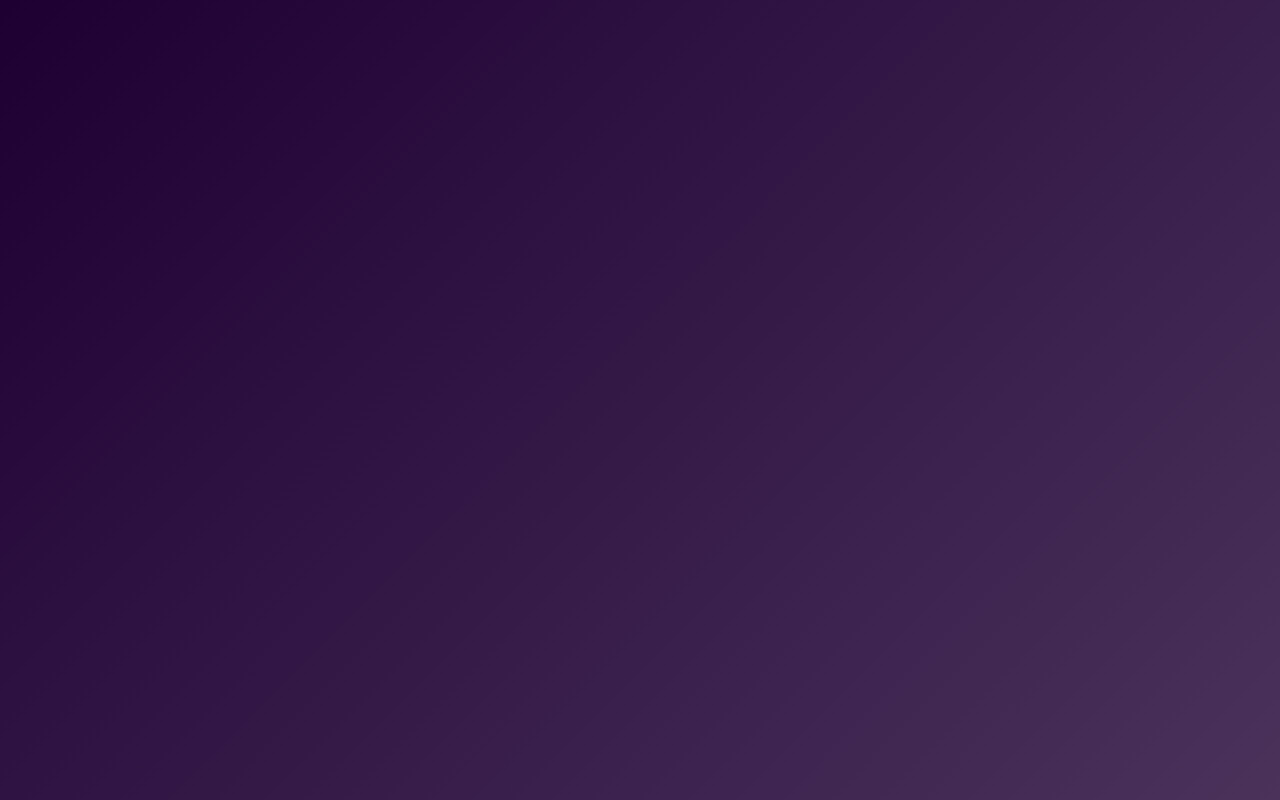
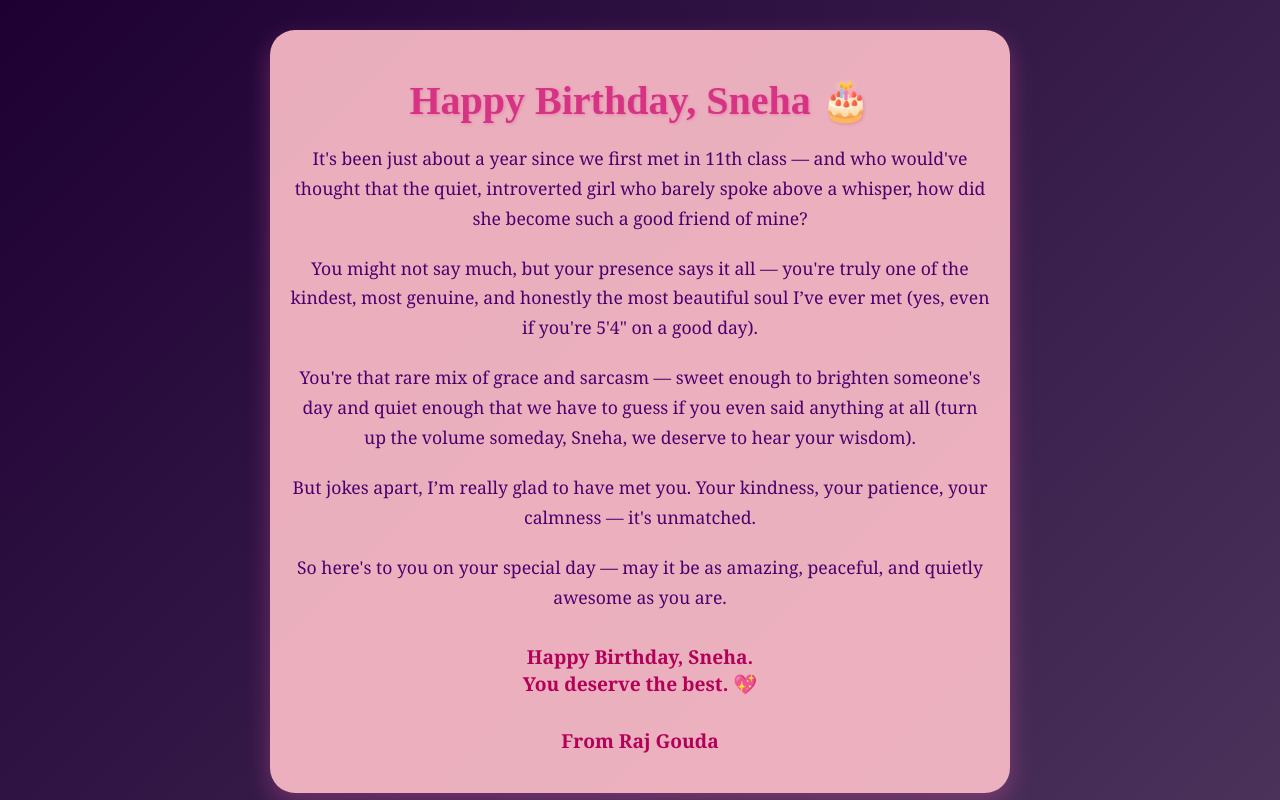
Before and after one commit to BruhBaBooey/Sneha-s-Birthday-Project, a React (Create React App) app: page /FinalMessage in a window 1280 px wide. Before the commit this address had no page. Built offline with nearby package versions, Linux system fonts and the light colour scheme.

Commit message:
Add FinalMessage component styled like a greeting card

```diff
--- a/src/App.js
+++ b/src/App.js
@@ -1,21 +1,72 @@
-import { Routes, Route } from 'react-router-dom';
+import { useState, useRef, useEffect, useCallback } from 'react';
+import { Routes, Route, useLocation } from 'react-router-dom';
 import Home from './home';
 import BirthdayPage from './BirthdayPage';
 import Games from './GamesPage';
-import Riddle from './Riddle'
+import Riddle from './Riddle';
 import Puzzle from './Puzzle';
-import './App.css'
+import FinalMessage from './FinalMessage';
+import bgMusic from './assets/Taylor Swift - Style.mp3';
+import './App.css';
 
 function App() {
+  const audioRef = useRef(null);
+  const [musicPlaying, setMusicPlaying] = useState(false);
+  const location = useLocation();
+
+  // When route changes, if NOT home, start music if not playing
+  useEffect(() => {
+    if (location.pathname !== '/' && audioRef.current && !musicPlaying) {
+      audioRef.current.currentTime = 0; // 🔁 Reset playback position
+      audioRef.current.volume = 0.6;
+      audioRef.current.play().catch(() => {});
+      setMusicPlaying(true);
+    }
+
+    if (location.pathname === '/' && audioRef.current) {
+      audioRef.current.pause();
+      setMusicPlaying(false);
+    }
+    }, [location, musicPlaying]);
+
+  // Toggle music on/off (for example, passed down or via context)
+  const toggleMusic = () => {
+    if (!audioRef.current) return;
+    if (musicPlaying) {
+      audioRef.current.pause();
+      setMusicPlaying(false);
+    } else {
+      audioRef.current.play();
+      setMusicPlaying(true);
+    }
+  };
+
+  const setVolume = useCallback((v) => {
+  if (audioRef.current) {
+    audioRef.current.volume = v;
+  }
+  }, []);
+
   return (
+    <>
       <Routes>
         <Route path="/" element={<Home />} />
-      <Route path="/birthdaypage" element={<BirthdayPage />} />
+        <Route
+          path="/birthdaypage"
+          element={<BirthdayPage musicPlaying={musicPlaying} toggleMusic={toggleMusic} setVolume={setVolume} />}
+        />
         <Route path="/GamesPage" element={<Games />} />
         <Route path="/Riddle" element={<Riddle />} />
         <Route path="/Puzzle" element={<Puzzle />} />
-      {/* other routes */}
+        <Route path="/FinalMessage" element={<FinalMessage />} />
       </Routes>
+
+      {/* Global audio element, hidden */}
+      <audio ref={audioRef} loop preload="auto">
+        <source src={bgMusic} type="audio/mpeg" />
+        Your browser does not support the audio element.
+      </audio>
+    </>
   );
 }
 
--- a/src/BirthdayPage.css
+++ b/src/BirthdayPage.css
@@ -13,8 +13,8 @@
   color: #ff5aa9;
   text-shadow:
     0 0 0px #ff4fa1,
-    0 0 70px #ff4fa1,
-    0 0 100px #e01174;
+    0 0 4px #ff4fa1,
+    0 0 0px #e01174;
   user-select:none;
 }
 
@@ -56,8 +56,8 @@
   justify-content: center; /* horizontal center */
   align-items: center;
   height: 530px;
-  margin-right: -450px;
-  margin-left: -40px;
+  margin-right: -470px;
+  margin-left: 10px;
   left: 70%;
   transform: translateX(-50%);
   background: rgba(255 192 203 / 0.9);
@@ -74,7 +74,7 @@
 }
 
 .about-section {
-  gap: 50px;
+  gap: 70px;
   display: flex;
   flex-wrap: wrap;
   padding: 2rem;
@@ -94,13 +94,14 @@
 
 .continue-button {
   position: absolute;       /* Fix it relative to viewport */
-  bottom: 40px;          /* 20px from bottom */
-  right: 163px;           /* 20px from right */
-  padding: 12px 20px;
-  margin-bottom: -20px;
-  font-size: 1.1rem;
+  bottom: 20px;          /* 20px from bottom */
+  right: 120px;           /* 20px from right */
+  padding: 6px 15px;
+  font-family: "Comic Sans MS";
+  font-size: 1.4rem;
+  font-weight: bold;
   background: linear-gradient(-135deg, #ff398a);
-  color: white;
+  color: #440066;
   border: none;
   border-radius: 20px;
   box-shadow: 0 4px 8px rgba(255, 105, 180, 0.5);
--- /dev/null
+++ b/src/FinalMessage.css
@@ -0,0 +1,47 @@
+.card-container {
+  display: flex;
+  justify-content: center;
+  align-items: center;
+  min-height: 80vh;
+  padding: 20px;
+}
+
+.card {
+  background: rgba(255 192 203 / 0.9);
+  border-radius: 25px;
+  box-shadow: 0 10px 25px rgba(255, 105, 180, 0.3);
+  padding: 20px;
+  margin-top: 10px;
+  max-width: 700px;
+  text-align: center;
+  animation: fadeIn 1.5s ease;
+}
+
+.card-title {
+  font-family: 'Comic Sans', cursive;
+  color: #d63384;
+  font-size: 2.5rem;
+  margin-bottom: 20px;
+  text-shadow: 1px 1px 3px rgba(214, 51, 132, 0.3);
+}
+
+.card-message {
+  font-size: 1.1rem;
+  color: #4b006e;
+  margin-bottom: 20px;
+  line-height: 1.7;
+  font-family: 'Georgia', serif;
+}
+
+.card-signoff {
+  font-size: 1.2rem;
+  color: #b30059;
+  margin-top: 30px;
+  font-weight: bold;
+  font-family: 'Georgia', serif;
+}
+
+@keyframes fadeIn {
+  from { opacity: 0; transform: translateY(20px); }
+  to { opacity: 1; transform: translateY(0); }
+}
--- /dev/null
+++ b/src/FinalMessage.js
@@ -0,0 +1,34 @@
+import React from 'react';
+import './FinalMessage.css';
+
+const FinalMessage = () => {
+  return (
+    <div className="card-container">
+      <div className="card">
+        <h1 className="card-title">Happy Birthday, Sneha 🎂</h1>
+        <p className="card-message">
+          It's been just about a year since we first met in 11th class — and who would've thought that the quiet, introverted girl who barely spoke above a whisper, how did she become such a good friend of mine?
+        </p>
+        <p className="card-message">
+          You might not say much, but your presence says it all — you're truly one of the kindest, most genuine, and honestly the most beautiful soul I’ve ever met (yes, even if you're 5'4" on a good day).
+        </p>
+        <p className="card-message">
+          You're that rare mix of grace and sarcasm — sweet enough to brighten someone's day and quiet enough that we have to guess if you even said anything at all (turn up the volume someday, Sneha, we deserve to hear your wisdom).
+        </p>
+        <p className="card-message">
+          But jokes apart, I’m really glad to have met you. Your kindness, your patience, your calmness — it's unmatched.
+        </p>
+        <p className="card-message">
+          So here's to you on your special day — may it be as amazing, peaceful, and quietly awesome as you are.
+        </p>
+        <p className="card-signoff">
+          <strong>Happy Birthday, Sneha.</strong><br />
+          You deserve the best. 💖
+        </p>
+        <p className="card-signoff">From Raj Gouda</p>
+      </div>
+    </div>
+  );
+};
+
+export default FinalMessage;
--- a/src/GamesPage.css
+++ b/src/GamesPage.css
@@ -46,6 +46,30 @@
   box-shadow: 0 0 25px #ff5ca1cc, 0 0 30px #fa2b7aee;
 }
 
+.back-to-birthday-btn {
+  position: fixed;
+  bottom: 20px;
+  left: 20px;
+  background: linear-gradient(135deg, #ff5ca1, #ff1a8c);
+  color: white;
+  padding: 2px 20px 6px;
+  border: none;
+  border-radius: 50px;
+  font-size: 1.5rem;
+  font-family: "Comic Sans MS";
+  font-weight: bold;
+  cursor: pointer;
+  transition: transform 0.3s ease, box-shadow 0.3s ease;
+  box-shadow: 0 0 15px #ff5ca1aa;
+  z-index: 10;
+}
+
+.back-to-birthday-btn:hover {
+  transform: scale(1.08);
+  box-shadow: 0 0 25px #ff5ca1cc, 0 0 30px #fa2b7aee;
+}
+
+
 /* Fixed-position Controllers */
 .controller {
   position: absolute;
--- a/src/Home.css
+++ b/src/Home.css
@@ -8,14 +8,13 @@ html, body {
 .countdown-top {
   position: relative; /* default */
   width: 100%;
-  background: #3c0a32;
+  background: linear-gradient (135deg, #3d0732 #faf4ff) ;
   padding: 18px 0;
   color: #ffafe1;
   text-align: center;
   font-weight: 900;
   font-size: 1.6rem;
   letter-spacing: 0.12em;
-  box-shadow: 0 0 40px #ff6aacaa inset;
   display: flex;
   justify-content: center;
   align-items: center;
@@ -134,12 +133,6 @@ html, body {
     0 0 30px #fa2b7aee;
   outline: none;
   transform: scale(1.1);
-  animation: shimmer 3s infinite ease-in-out;
-}
-
-@keyframes shimmer {
-  0% { background-position: -200% 0; }
-  100% { background-position: 200% 0; }
 }
 
 /* Countdown Locked */
--- a/src/Puzzle.js
+++ b/src/Puzzle.js
@@ -1,7 +1,8 @@
-import React, { useState, useEffect } from 'react';
+import { useState, useEffect } from 'react';
 import confetti from 'canvas-confetti';
 import './PuzzleGame.css';
 import puzzleImage from './assets/puzzle-image.png';
+import { useNavigate } from 'react-router-dom';
 
 const pieceCount = 3;
 const totalPieces = pieceCount * pieceCount;
@@ -18,6 +19,7 @@ export default function Puzzle() {
     const [board, setBoard] = useState(Array(totalPieces).fill(null));
     const [tray, setTray] = useState([]);
     const [isComplete, setIsComplete] = useState(false);
+    const navigate = useNavigate();
 
 useEffect(() => {
   // Put all pieces shuffled into the tray on mount
@@ -31,6 +33,7 @@ useEffect(() => {
     const correct = board.every((piece, idx) => piece === idx);
     if (correct && !isComplete) {
       setIsComplete(true);
+      localStorage.setItem('puzzleSolved', 'true');
       launchConfetti();
     }
   };
@@ -149,7 +152,16 @@ useEffect(() => {
         ))}
       </div>
 
-      {isComplete && <p className="completion-message">🎉 Puzzle Complete!</p>}
+      {isComplete && (
+      <>
+        <p className="completion-message">🎉 Puzzle Complete!</p>
+        <button
+          className="continue-button"
+          onClick={() => navigate('/GamesPage')} // change route as needed
+        >
+          Continue
+        </button>
+      </>
+      )}
     </div>
-  );
-}
+  )}
--- a/src/RiddleGame.css
+++ b/src/RiddleGame.css
@@ -1,6 +1,6 @@
 .riddle-container {
   max-width: 600px;
-  margin: 80px auto;
+  margin: 50px auto;
   padding: 30px;
   background: linear-gradient(135deg, #fff0f8, #ffe4ed);
   border-radius: 20px;
@@ -11,7 +11,7 @@
 
 .riddle-title {
   font-size: 2.1rem;
-  margin-bottom: 25px;
+  margin-bottom: 0px;
   color: #cc0066;
   font-weight: 700;
 }
@@ -23,7 +23,7 @@
   color: #8b005d;
   padding: 20px;
   border-radius: 12px;
-  margin-bottom: 25px;
+  margin-bottom: 20px;
   font-family: "Comic Sans MS";
 }
 
@@ -39,7 +39,13 @@
 }
 
 .riddle-actions {
-  margin: 10px 0;
+  display: flex;
+  flex-direction: row;
+  justify-content: center;
+  align-items: center;
+  gap: 12px;
+  margin-top: 20px;
+  flex-wrap: wrap;
 }
 
 .riddle-submit,
@@ -56,14 +62,26 @@
   transition: transform 0.3s ease, box-shadow 0.3s ease;
 }
 
+.continue-button {
+  background: linear-gradient(135deg, #ff5ca1, #ff1a8c);
+  color: white;
+  font-family: 'Poppins', sans-serif;
+  font-size: 1.2rem;
+  transition: transform 0.3s ease, box-shadow 0.3s ease;
+  bottom: 20px;
+  right: 45px;
+}
+
 .riddle-submit:hover,
-.riddle-hint:hover {
+.riddle-hint:hover,
+.continue-button:hover {
   transform: scale(1.05);
   box-shadow: 0 0 12px #ff4b91aa;
 }
 
 .riddle-feedback {
-  margin-top: 15px;
+  margin-top: 10px;
+  margin-bottom: -20px;
   font-size: 1.2rem;
   font-weight: 600;
   color: #8b005d;
```
Also changed, not shown: src/BirthdayPage.js (+20 -35 lines), src/GamesPage.js (+31 -4 lines), src/Riddle.js (+19 -6 lines). Lines whose indentation alone changed are shown as unchanged.
